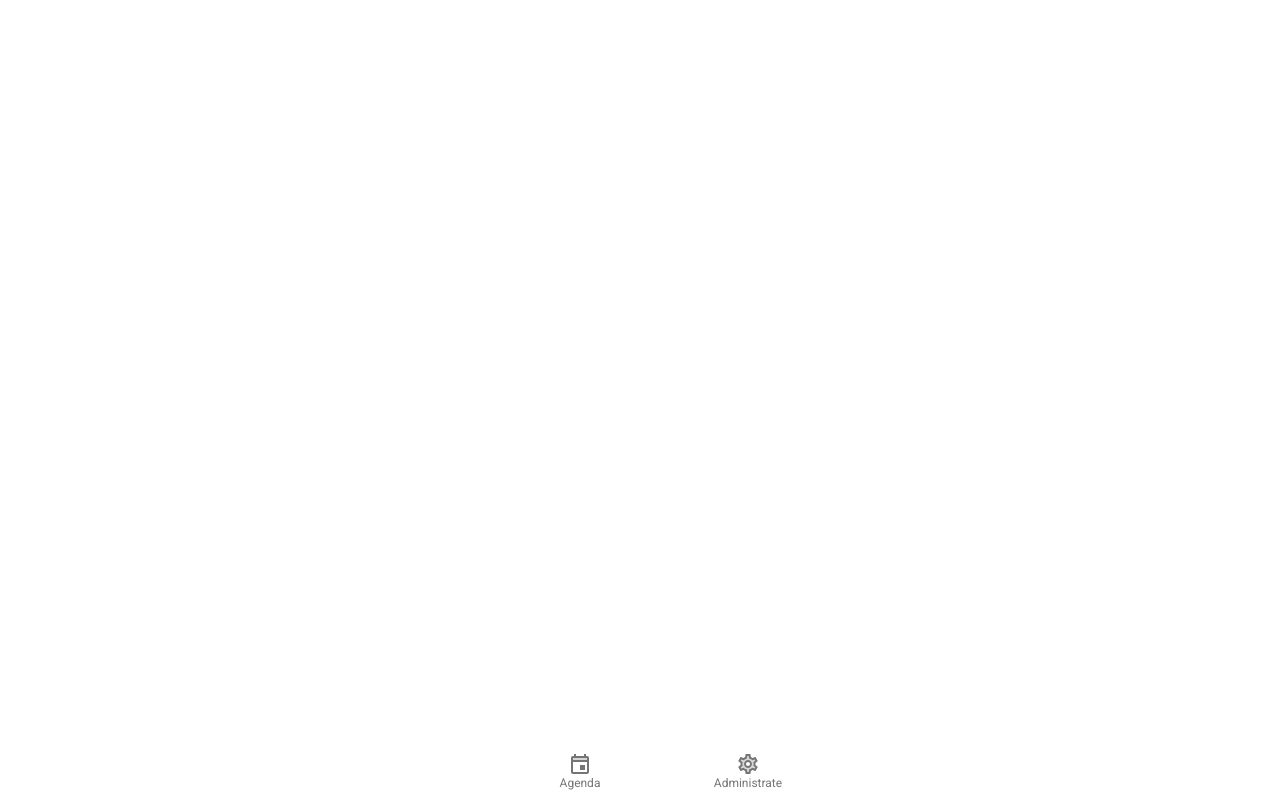
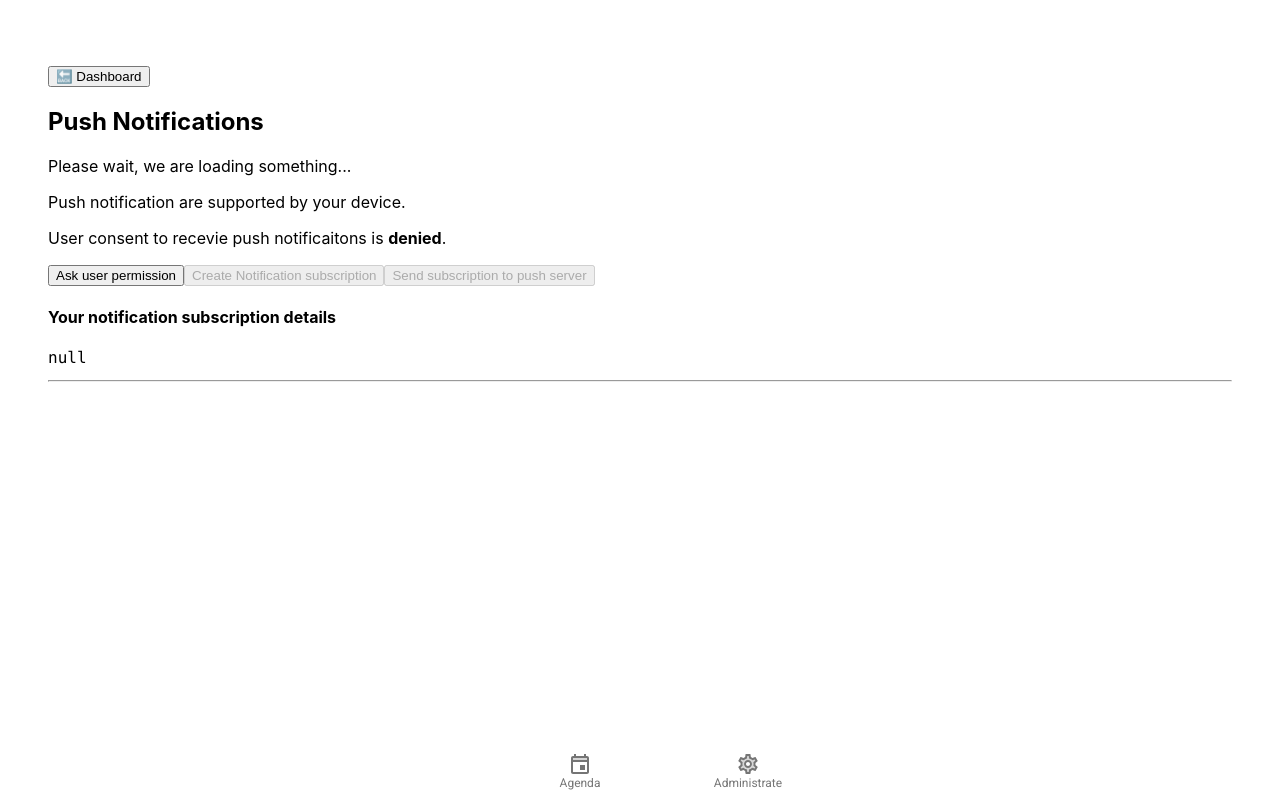
Before and after one commit to eastolfi/santoral-react, a React (Create React App) app: page /admin/settings in a window 1280 px wide. Built offline with nearby package versions, Linux system fonts and the light colour scheme.

Commit message:
feat(admin): add a new settings page

```diff
--- a/src/App.tsx
+++ b/src/App.tsx
@@ -13,6 +13,7 @@ import AppStateProvider from './AppStateProvider';
 import { Navigation } from './components/navigation/Nagivation';
 import { AgendaPage } from './pages/agenda/AgendaPage';
 import { EventAdminPage } from './pages/admininstration/events/EventAdminPage';
+import { SettingsAdminPage } from './pages/admininstration/settings/SettingsAdminPage';
 import { DashboardPage } from './pages/admininstration/DashboardPage';
 
 import './App.css';
@@ -35,6 +36,9 @@ function App() {
                                     <Route exact path="/admin/events">
                                         <EventAdminPage />
                                     </Route>
+                                    <Route exact path="/admin/settings">
+                                        <SettingsAdminPage />
+                                    </Route>
                                 </Switch>
                             </Navigation>
                         </Router>
--- a/src/components/administration/DashboardContainer.tsx
+++ b/src/components/administration/DashboardContainer.tsx
@@ -7,14 +7,18 @@ import './DashboardContainer.css';
 
 export function DashboardContainer() {
     return (
-        <Grid container>
+        <Grid container spacing={2}>
             <Grid item xs={2}>
                 <DashboardItem link="/admin/events">
-                    <Typography variant="h6">
-                        Events
-                    </Typography>
+                    <Typography variant="h6">Events</Typography>
+                </DashboardItem>
+            </Grid>
+
+            <Grid item xs={2}>
+                <DashboardItem link="/admin/settings">
+                    <Typography variant="h6">Settings</Typography>
                 </DashboardItem>
             </Grid>
         </Grid>
-    )
+    );
 }
--- /dev/null
+++ b/src/components/administration/settings/SettingsAdminContainer.tsx
@@ -0,0 +1,96 @@
+import { usePushNotifications } from '../../../hooks';
+import { NotificationError } from '../../../hooks/usePushNotifications';
+import { isPushNotificationSupported } from '../../../service-worker-registration';
+
+const Loading = ({ loading }: { loading: boolean }) =>
+    loading ? (
+        <div className="app-loader">
+            Please wait, we are loading something...
+        </div>
+    ) : null;
+const Error = ({ error }: { error: NotificationError }) =>
+    error ? (
+        <section className="app-error">
+            <h2>{error.name}</h2>
+            <p>Error message : {error.message}</p>
+            <p>Error code : {error.code}</p>
+        </section>
+    ) : null;
+
+const pushNotificationSupported = isPushNotificationSupported();
+
+export function SettingsAdminContainer() {
+    const {
+        userConsent,
+        userSubscription,
+        pushServerSubscriptionId,
+        pushNotificationError,
+        pushNotificationLoading,
+        onAskUserPermission,
+        onSusbribeToPushNotification,
+        onSendSubscriptionToPushServer,
+        onSendNotification,
+    } = usePushNotifications();
+
+    const isConsentGranted = userConsent === 'granted';
+
+    return (
+        <div>
+            <h2>Push Notifications</h2>
+
+            <Loading loading={pushNotificationLoading} />
+
+            <p>
+                Push notification are {!pushNotificationSupported && 'NOT'}{' '}
+                supported by your device.
+            </p>
+
+            <p>
+                User consent to recevie push notificaitons is{' '}
+                <strong>{userConsent}</strong>.
+            </p>
+
+            <Error error={pushNotificationError} />
+
+            <button
+                disabled={!pushNotificationSupported || isConsentGranted}
+                onClick={() => onAskUserPermission()}
+            >
+                {isConsentGranted ? 'Consent granted' : ' Ask user permission'}
+            </button>
+
+            <button
+                disabled={
+                    !pushNotificationSupported ||
+                    !isConsentGranted ||
+                    !!userSubscription
+                }
+                onClick={ onSusbribeToPushNotification }
+            >
+                {userSubscription
+                    ? 'Push subscription created'
+                    : 'Create Notification subscription'}
+            </button>
+
+            <button disabled={!userSubscription || !!pushServerSubscriptionId} onClick={ onSendSubscriptionToPushServer }>
+                {pushServerSubscriptionId ? "Subscrption sent to the server" : "Send subscription to push server"}
+            </button>
+
+            {pushServerSubscriptionId && (
+                <div>
+                <p>The server accepted the push subscrption!</p>
+                <button onClick={ onSendNotification }>Send a notification</button>
+                </div>
+            )}
+
+            <section>
+                <h4>Your notification subscription details</h4>
+                <pre>
+                <code>{JSON.stringify(userSubscription, null, " ")}</code>
+                </pre>
+            </section>
+
+            <hr />
+        </div>
+    );
+}
--- /dev/null
+++ b/src/pages/admininstration/settings/SettingsAdminPage.tsx
@@ -0,0 +1,10 @@
+import { DashboardItemPage } from '../../../components/administration/DashboardItemPage';
+import { SettingsAdminContainer } from '../../../components/administration/settings/SettingsAdminContainer';
+
+export function SettingsAdminPage() {
+    return (
+        <DashboardItemPage>
+            <SettingsAdminContainer />
+        </DashboardItemPage>
+    )
+}
```
